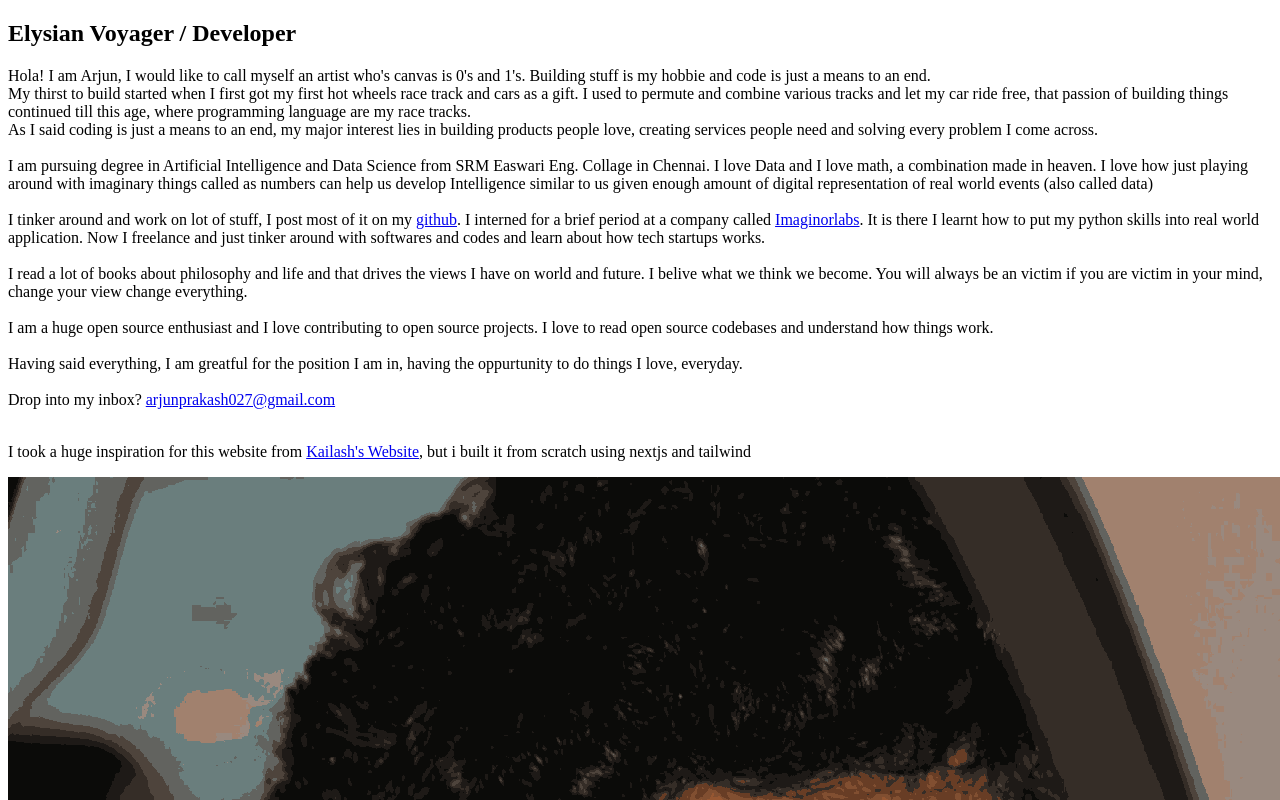
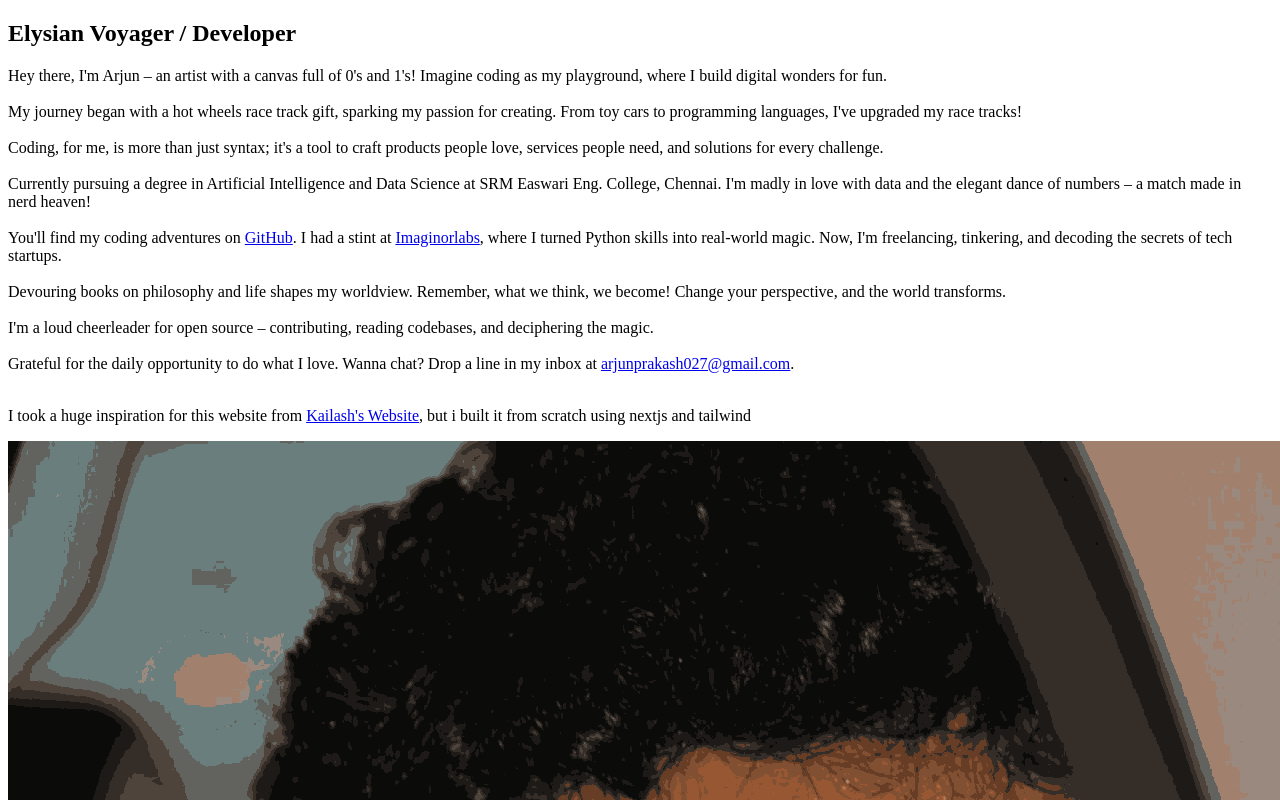
Before and after one commit to arjunprakash027/portfolio-nextjs, a Next.js app: page /home in a window 1280 px wide. Shown: the top 800 px of the page. Built offline with nearby package versions, Linux system fonts and the light colour scheme.

Commit message:
changed bio, added meta

```diff
--- a/pages/home.jsx
+++ b/pages/home.jsx
@@ -5,26 +5,23 @@ const Home = () => {
       <div className="text-center md:text-left md:mr-auto w-full md:w-3/5 mb-4 md:mb-0 order-2 md:order-1">
         <h2 className="text-gray-600 italic text-2xl mb-2 px-0 py-12">Elysian Voyager / Developer</h2>
         <p className="text-black-500 text-2xl">
-          Hola! I am Arjun, I would like to call myself an artist who's canvas is 0's and 1's. Building stuff is my hobbie and code is just a means to an end. <br></br>
-          My thirst to build started when I first got my first hot wheels race track and cars as a gift. I used to permute and combine various tracks and let my car ride free, that passion of building things continued
-          till this age, where programming language are my race tracks. <br></br>
-          As I said coding is just a means to an end, my major interest lies in building products people love, creating services people need and solving every problem I come across.
-          <br></br> <br></br>
-          I am pursuing degree in Artificial Intelligence and Data Science from SRM Easwari Eng. Collage in Chennai. I love Data and I love math, a combination made in heaven. I love how just playing around with imaginary things called as numbers can help us develop Intelligence similar to us given enough amount of digital representation of real world events (also called data)
-          <br></br> <br></br>
-          I tinker around and work on lot of stuff, I post most of it on my <a className="text-red-500" href="https://github.com/arjunprakash027">github</a>.
-          I interned for a brief period at a company called <a className="text-red-500" href="https://imaginorlabs.com/">Imaginorlabs</a>. It is there I learnt how to put my python skills into real world application.
-          Now I freelance and just tinker around with softwares and codes and learn about how tech startups works.
-          <br></br> <br></br>
-          I read a lot of books about philosophy and life and that drives the views I have on world and future. I belive what we think we become. You will always be an victim if you are victim in your mind, change your view change everything.
-          <br></br> <br></br>
-          I am a huge open source enthusiast and I love contributing to open source projects. I love to read open source codebases and understand how things work.
-          <br></br> <br></br>
-          Having said everything, I am greatful for the position I am in, having the oppurtunity to do things I love, everyday.
-          <br></br> <br></br>
-          Drop into my inbox? <a href="mailto:arjunprakash027@gmail.com" className="text-red-500">arjunprakash027@gmail.com</a>
-          <br></br> <br></br>
-        </p>
+  Hey there, I'm Arjun – an artist with a canvas full of 0's and 1's! Imagine coding as my playground, where I build digital wonders for fun. <br /><br />
+
+  My journey began with a hot wheels race track gift, sparking my passion for creating. From toy cars to programming languages, I've upgraded my race tracks! <br /><br />
+
+  Coding, for me, is more than just syntax; it's a tool to craft products people love, services people need, and solutions for every challenge. <br /><br />
+
+  Currently pursuing a degree in Artificial Intelligence and Data Science at SRM Easwari Eng. College, Chennai. I'm madly in love with data and the elegant dance of numbers – a match made in nerd heaven! <br /><br />
+
+  You'll find my coding adventures on <a className="text-red-500" href="https://github.com/arjunprakash027">GitHub</a>. I had a stint at <a className="text-red-500" href="https://imaginorlabs.com/">Imaginorlabs</a>, where I turned Python skills into real-world magic. Now, I'm freelancing, tinkering, and decoding the secrets of tech startups. <br /><br />
+
+  Devouring books on philosophy and life shapes my worldview. Remember, what we think, we become! Change your perspective, and the world transforms. <br /><br />
+
+  I'm a loud cheerleader for open source – contributing, reading codebases, and deciphering the magic.<br /><br />
+
+  Grateful for the daily opportunity to do what I love. Wanna chat? Drop a line in my inbox at <a href="mailto:arjunprakash027@gmail.com" className="text-red-500">arjunprakash027@gmail.com</a>.<br /><br />
+</p>
+
         <p className="text-gray-400 text-xl font-style: italic">I took a huge inspiration for this website from <a href="https://nadh.in/">Kailash's Website</a>, but i built it from scratch using nextjs and tailwind</p>
       </div>
       <div className="text-center md:text-right md:flex md:justify-end w-full md:w-2/5 self-start order-1 md:order-2">
```
Also changed, not shown: components/layout.jsx (+10 -0 lines), pages/index.jsx (+0 -8 lines), 1 other file (tests, documents, lock files or other folders).
